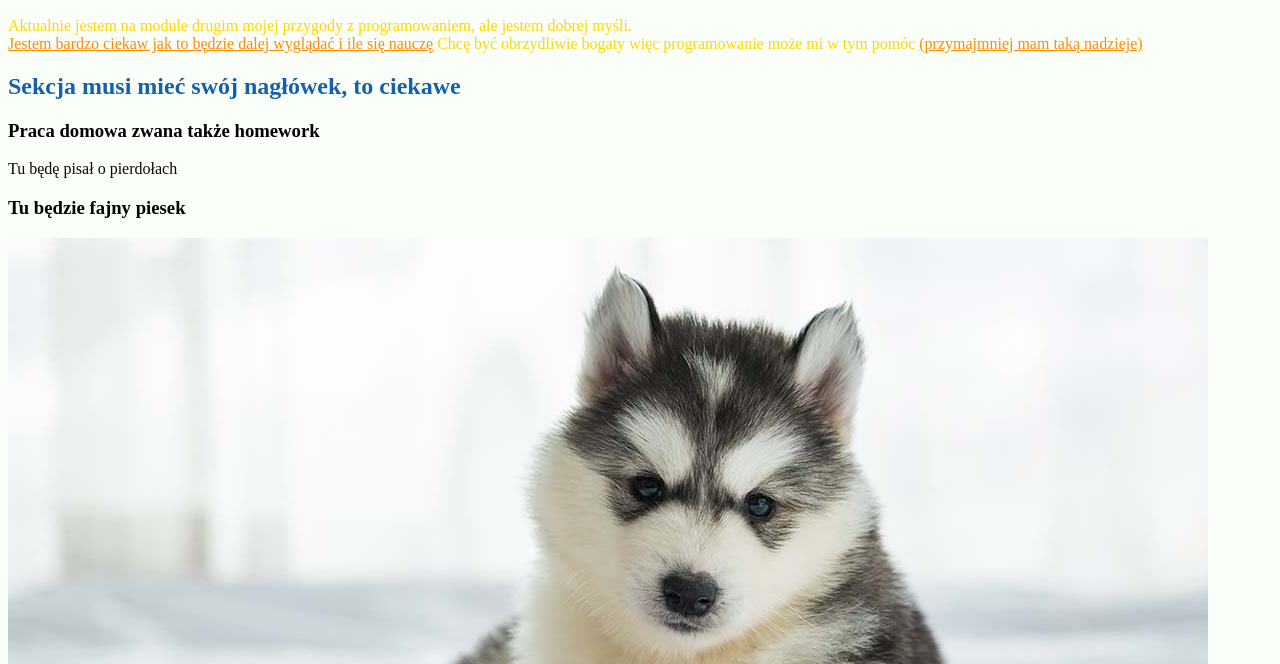
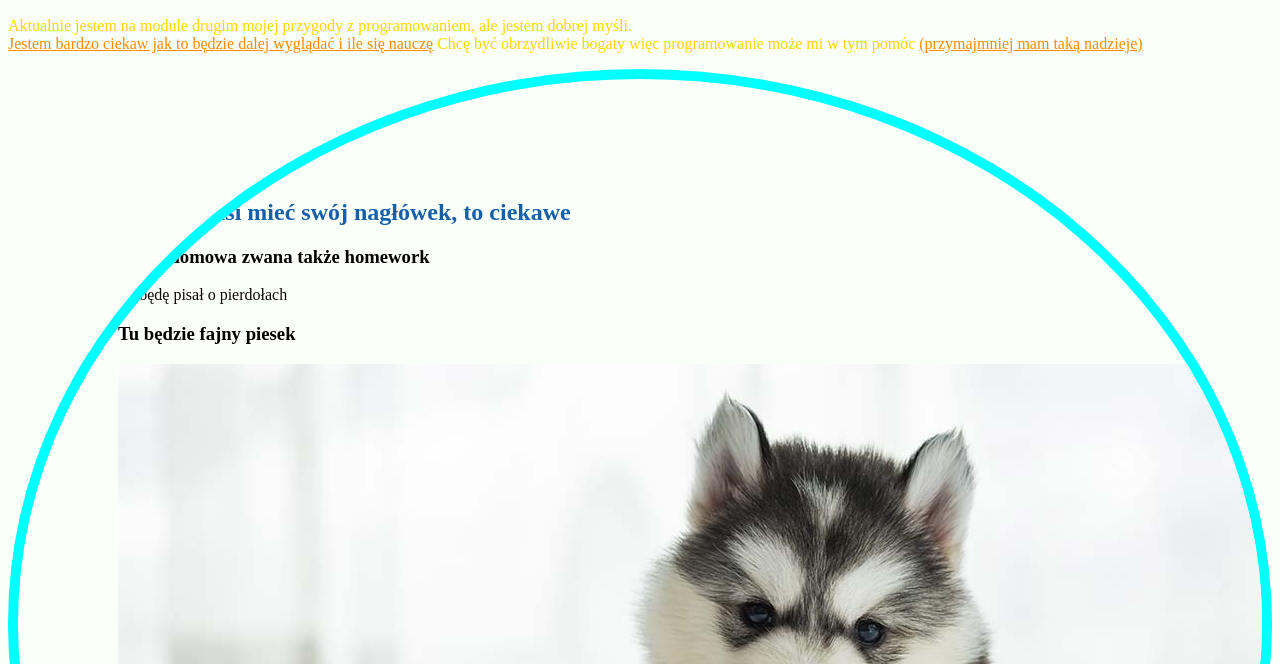
Before and after one commit to Gawerek/homepage, a plain HTML site: page index.html in a window 1280 px wide. Shown: the part 136-800 px from the top of the page. Drawn offline with Linux system fonts and the light colour scheme.

Commit message:
Box value

```diff
--- a/index.html
+++ b/index.html
@@ -36,7 +36,9 @@
             </article>
         </section>
 
+
         <section>
+            <div class="box">
             <h2>Sekcja musi mieć swój nagłówek, to ciekawe</h2>
             <article>
                 <h3> Praca domowa zwana także homework</h3>
@@ -49,7 +51,9 @@
                     Uważaj lepiej bo będzie lipa<br>
                 </p>
             </article>
+            </div>
         </section>
+
 
     </main>
     <footer>
--- a/style.css
+++ b/style.css
@@ -48,3 +48,11 @@ a {
 .monster-header{
     background-color: crimson;
 }
+
+.box{
+    padding: 100px;
+    border: 10px aqua solid;
+    border-radius: 50%;
+    overflow: auto;
+    margin: auto;
+}
```
